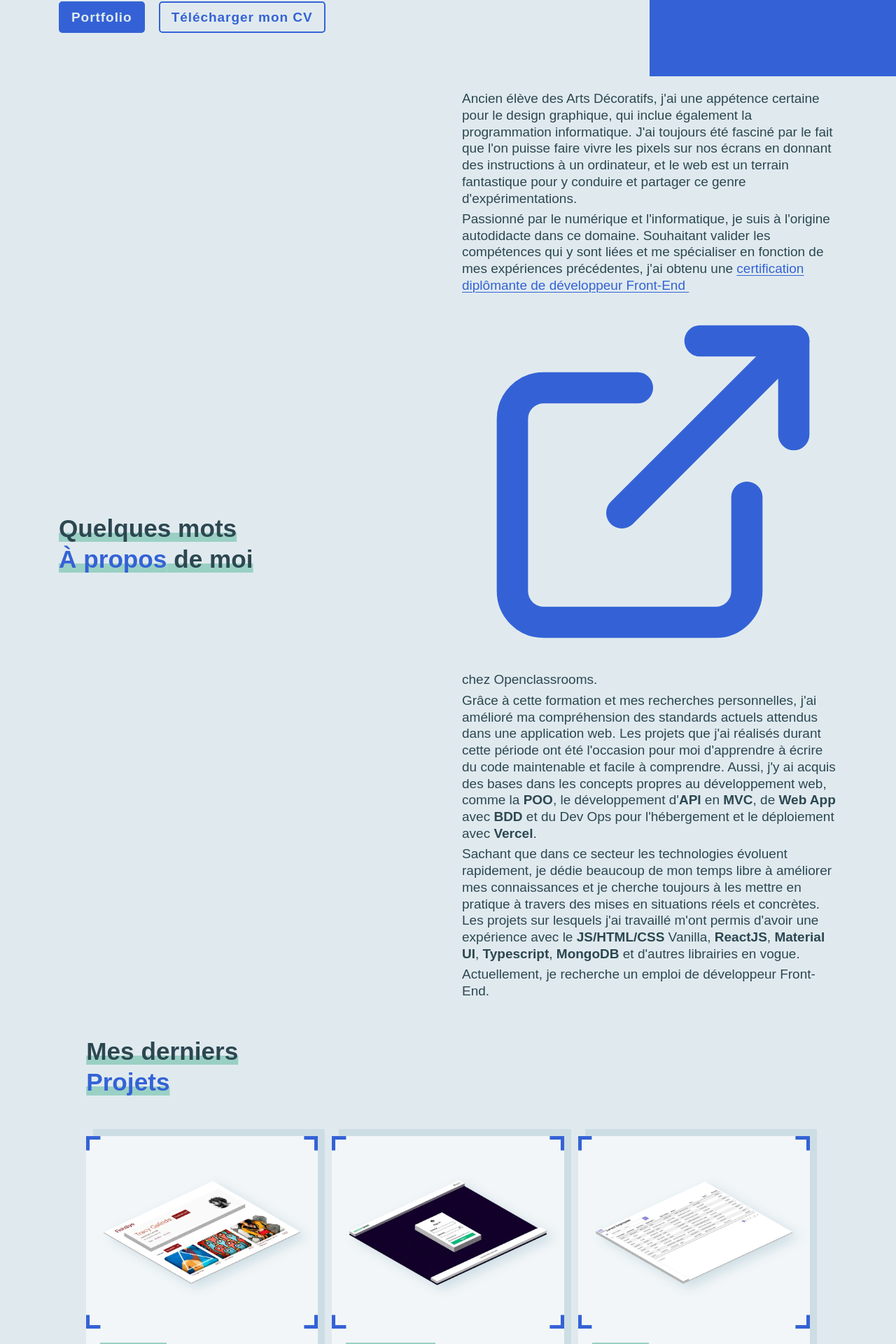
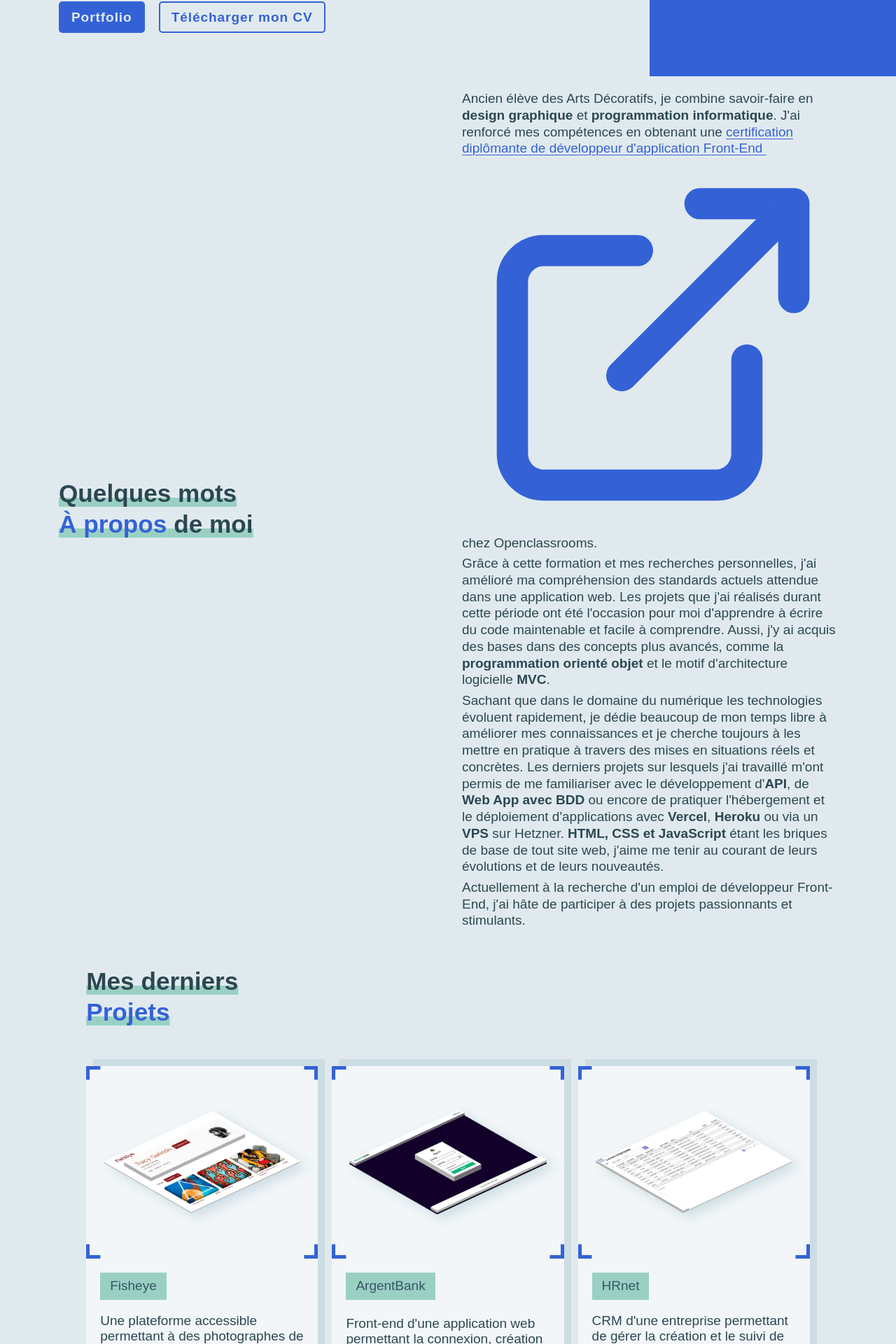
Before and after one commit to AEMuto/react_portfolio, a React (Vite) app: page / in a window 1280 px wide. Shown: the part 691-2611 px from the top of the page at 70% size. Built offline with nearby package versions, Linux system fonts and the light colour scheme; a web font is replaced by a local one.

Commit message:
Corrections CSS pour les cartes de projet. Corrections des fautes d'orthographes.

```diff
--- a/src/components/Card/index.tsx
+++ b/src/components/Card/index.tsx
@@ -56,7 +56,7 @@ export const ProjectCard = (
 	)
 }
 
-const borderWidth = .5
+const borderWidth = .55
 const cornerSize = 3
 const duration = .3
 
@@ -73,8 +73,10 @@ const styleBasis = css`
         overflow: hidden;
         display: grid;
         grid-auto-rows: 50%;
-    box-shadow: 10px -10px 0px 0px var(--body--background);
         transition: all ${duration}s;
+        @media screen and (min-width: 320px) {
+            box-shadow: 10px -10px 0 0 var(--body--background);
+        }
 
         &:hover {
             &:active {
@@ -115,7 +117,7 @@ const styleBasis = css`
             transition: border ${duration}s ease-in-out;
 
             &::before, &::after {
-        content: '';
+                content: "";
                 position: absolute;
                 background-color: var(--body--foreground);
                 z-index: -1;
--- a/src/components/Slide/index.tsx
+++ b/src/components/Slide/index.tsx
@@ -34,7 +34,6 @@ const containerStyle = css`
   min-height: calc(100vh - 6.4rem);
   max-width: 1152px;
   margin: 0 auto;
-  //padding: 1.6rem;
   display: grid;
 `
 
@@ -51,8 +50,8 @@ export const SlideColumn = ({children, ...rest}: SlideColumnProps) => {
 }
 
 const columnStyle = css`
-	@media (max-width: 768px) {
-		padding: 2rem 1.6rem 2rem 1.6rem;
+	@media screen and (max-width: 480px) {
+		padding: clamp(0rem, 4vw, 2rem);
   }
   display: flex;
   flex-direction: column;
--- a/src/data/markdown/about.md
+++ b/src/data/markdown/about.md
@@ -1,9 +1,7 @@
-Ancien élève des Arts Décoratifs, j'ai une appétence certaine pour le design graphique, qui inclue également la programmation informatique. J'ai toujours été fasciné par le fait que l'on puisse faire vivre les pixels sur nos écrans en donnant des instructions à un ordinateur, et le web est un terrain fantastique pour y conduire et partager ce genre d'expérimentations.
+Ancien élève des Arts Décoratifs, je combine savoir-faire en **design graphique** et **programmation informatique**. J'ai renforcé mes compétences en obtenant une [certification diplômante de développeur d'application Front-End](https://drive.google.com/file/d/1AwKbIMiY2SxpIzmVC-vIE7CnJIe1zQD3/view?usp=sharing) chez Openclassrooms.
 
-Passionné par le numérique et l'informatique, je suis à l'origine autodidacte dans ce domaine. Souhaitant valider les compétences qui y sont liées et me spécialiser en fonction de mes expériences précédentes, j'ai obtenu une [certification diplômante de développeur Front-End](https://drive.google.com/file/d/1AwKbIMiY2SxpIzmVC-vIE7CnJIe1zQD3/view?usp=sharing) chez Openclassrooms.
+Grâce à cette formation et mes recherches personnelles, j'ai amélioré ma compréhension des standards actuels attendue dans une application web. Les projets que j'ai réalisés durant cette période ont été l'occasion pour moi d'apprendre à écrire du code maintenable et facile à comprendre. Aussi, j'y ai acquis des bases dans des concepts plus avancés, comme la **programmation orienté objet** et le motif d'architecture logicielle **MVC**.
 
-Grâce à cette formation et mes recherches personnelles, j'ai amélioré ma compréhension des standards actuels attendus dans une application web. Les projets que j'ai réalisés durant cette période ont été l'occasion pour moi d'apprendre à écrire du code maintenable et facile à comprendre. Aussi, j'y ai acquis des bases dans les concepts propres au développement web, comme la **POO**, le développement d'**API** en **MVC**, de **Web App** avec **BDD** et du Dev Ops pour l'hébergement et le déploiement avec **Vercel**.
+Sachant que dans le domaine du numérique les technologies évoluent rapidement, je dédie beaucoup de mon temps libre à améliorer mes connaissances et je cherche toujours à les mettre en pratique à travers des mises en situations réels et concrètes. Les derniers projets sur lesquels j'ai travaillé m'ont permis de me familiariser avec le développement d'**API**, de **Web App avec BDD** ou encore de pratiquer l'hébergement et le déploiement d'applications avec **Vercel**, **Heroku** ou via un **VPS** sur Hetzner. **HTML, CSS et JavaScript** étant les briques de base de tout site web, j'aime me tenir au courant de leurs évolutions et de leurs nouveautés.
 
-Sachant que dans ce secteur les technologies évoluent rapidement, je dédie beaucoup de mon temps libre à améliorer mes connaissances et je cherche toujours à les mettre en pratique à travers des mises en situations réels et concrètes. Les projets sur lesquels j'ai travaillé m'ont permis d'avoir une expérience avec le **JS/HTML/CSS** Vanilla, **ReactJS**, **Material UI**, **Typescript**, **MongoDB** et d'autres librairies en vogue.
-
-Actuellement, je recherche un emploi de développeur Front-End.
+Actuellement à la recherche d'un emploi de développeur Front-End, j'ai hâte de participer à des projets passionnants et stimulants.
--- a/src/views/Home/Gallery.tsx
+++ b/src/views/Home/Gallery.tsx
@@ -33,8 +33,7 @@ export default Gallery
 
 const ProjectsGrid = styled.div`
   display: grid;
-  grid-template-columns: repeat(auto-fit, minmax(270px, 1fr));
-	//grid-template-rows: auto;
+  grid-template-columns: repeat(auto-fit, minmax(250px, 1fr));
 	grid-auto-rows: 550px;
   place-items: center;
   gap: 2rem;
--- a/src/views/Home/Header.tsx
+++ b/src/views/Home/Header.tsx
@@ -12,7 +12,7 @@ const Header = () => {
 		<SlideContainer id="header" isHeader={true}>
 			<SlideColumn>
 				<Subheading size="lg" bold>
-					Bonjour Interweb!
+					Bonjour Interweb&nbsp;!
 				</Subheading>
 				<Heading size="xxl">
 					Je m’appelle<br/>
@@ -25,7 +25,7 @@ const Header = () => {
 				</Typography>
 				<Typography size="lg">
 					<b>Spécialisé dans le développement web</b>,
-					les dernières technologies que j'ai utilisé incluent de manière non-exhaustive&nbsp;: <b>React,
+					les dernières technologies que j'ai utilisées incluent de manière non-exhaustive&nbsp;: <b>React,
 					Typescript, NodeJS, Vue, Appwrite, MongoDB.</b>
 				</Typography>
 				<CTAContainer>
```
Also changed, not shown: src/data/markdown/example.md (+1 -1 lines). Lines whose indentation alone changed are shown as unchanged.
